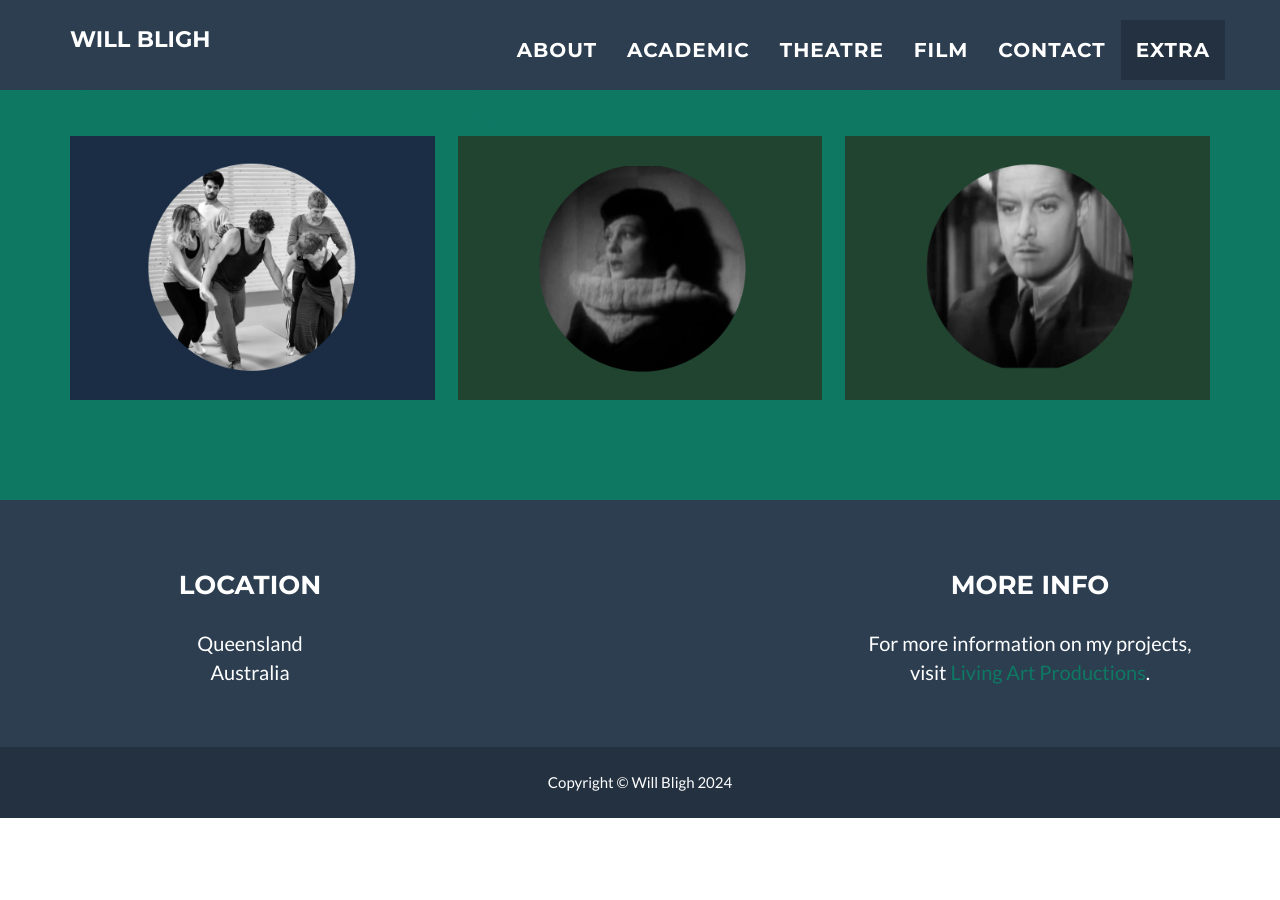
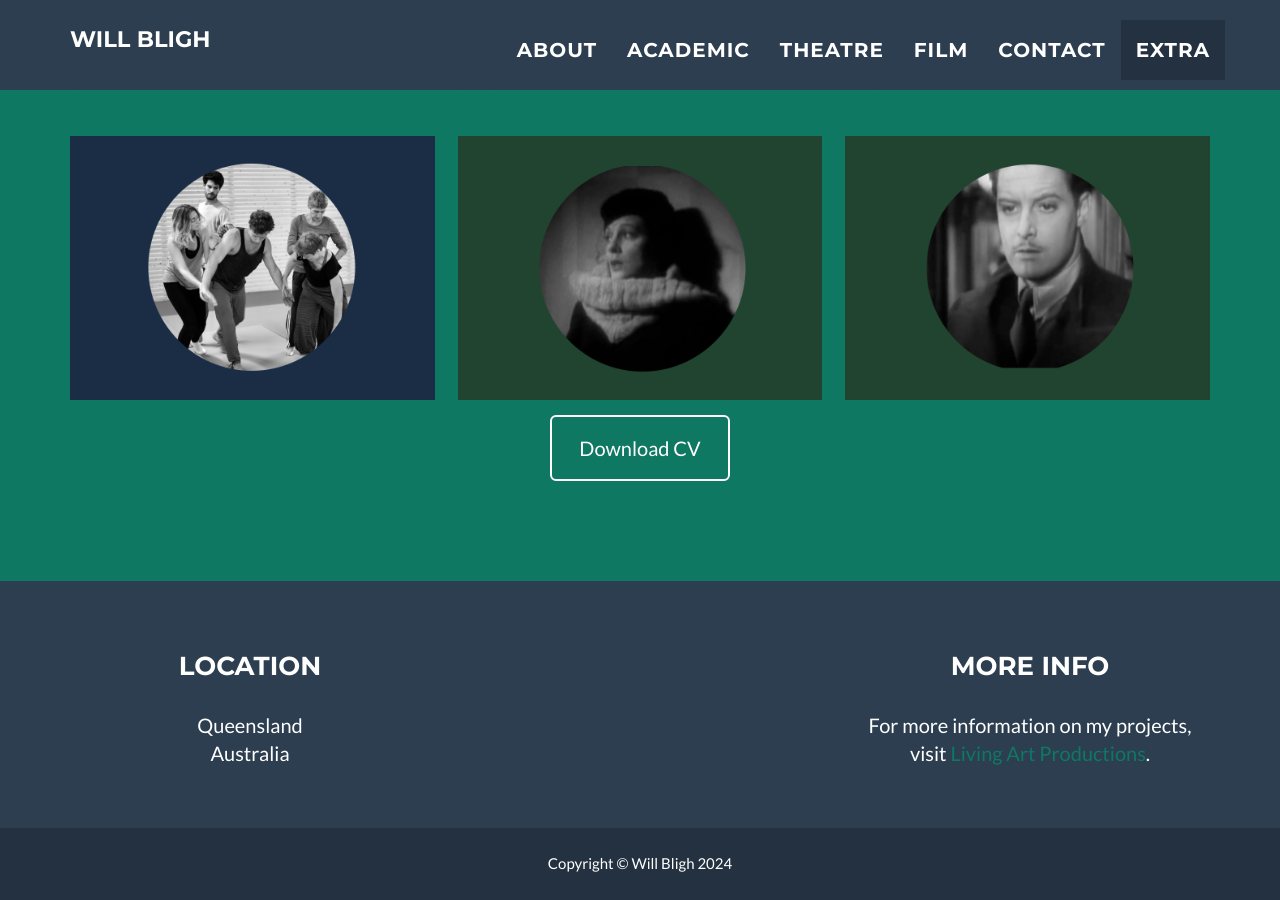
Before and after one commit to willbligh/willbligh.github.io, a Jekyll site: the page built from _posts/2024-09-20-impro.md, in a window 1280 px wide and 900 px high, scrolled down 10084 px. Built offline with Jekyll 4.4.1, drawn with Linux system fonts in a browser that asks for light colours; before the commit the page ends 10902 px from its top, so only the background shows below that.

Commit message:
Update portfolio_grid.html

```diff
--- a/_includes/portfolio_grid.html
+++ b/_includes/portfolio_grid.html
@@ -21,5 +21,10 @@
       </div>
       {% endfor %}
     </div>
+    <div class="col-lg-8 col-lg-offset-2 text-center">
+        <a href="https://drive.google.com/file/d/1KdqTjwk7DSJDLalu9n8u0-xetBcyst4p/view?usp=share_link" class="btn btn-lg btn-outline">
+          Download CV
+        </a>
+     </div>
   </div>
 </section>
```
